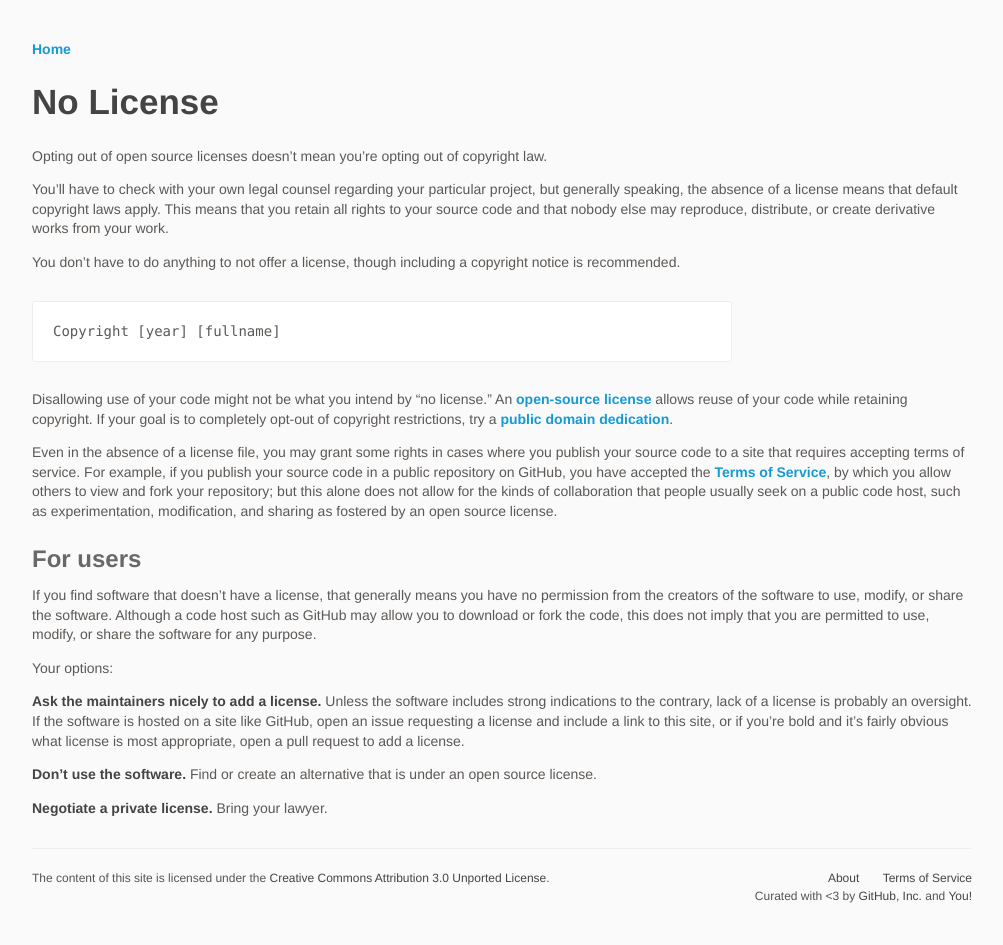
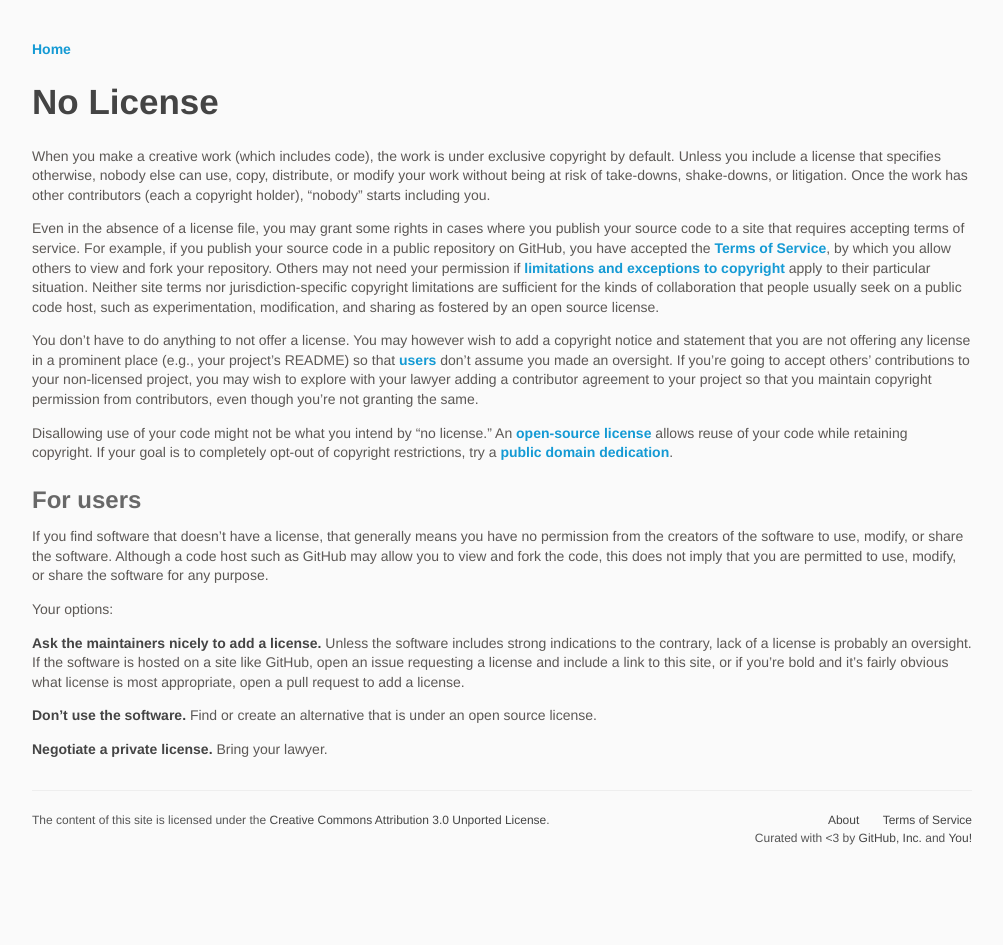
Before and after one commit to github/choosealicense.com, a Jekyll site: the page built from no-license.md, in a window 1280 px wide. Shown: the whole page, without its empty margins (138-1141 px from the left). Built offline with Jekyll 4.4.1, drawn with Linux system fonts in a browser that asks for light colours; some web fonts are replaced; after the commit the page ends 900 px from its top, so only the background shows below that.

Commit message:
Update no-license
- qualify "no [actions]" with "without being at risk..."
- mention exceptions and limitations, jurisdiction-specific
- mention that collaborators don't give you permission, either
- remove trivial example copyright notice, suggest adding statement symmetric with for-users section below
- suggest exploring contributor agreement so non-licensor has permission from contributors

closes #444 #445

```diff
--- a/no-license.md
+++ b/no-license.md
@@ -6,25 +6,17 @@ title: No License
 description: "You're under no obligation to choose a license and it's your right not to include one with your code or project. But please note that opting out of open source licenses doesn't mean you're opting out of copyright law."
 ---
 
-Opting out of open source licenses doesn't mean you're opting out of copyright law.
+When you make a creative work (which includes code), the work is under exclusive copyright by default. Unless you include a license that specifies otherwise, nobody else can use, copy, distribute, or modify your work without being at risk of take-downs, shake-downs, or litigation. Once the work has other contributors (each a copyright holder), “nobody” starts including you.
 
-You'll have to check with your own legal counsel regarding your particular project, but generally speaking, the absence of a license means that default copyright laws apply. This means that you retain all rights to your source code and that nobody else may reproduce, distribute, or create derivative works from your work.
+Even in the absence of a license file, you may grant some rights in cases where you publish your source code to a site that requires accepting terms of service. For example, if you publish your source code in a public repository on GitHub, you have accepted the [Terms of Service](https://help.github.com/articles/github-terms-of-service), by which you allow others to view and fork your repository. Others may not need your permission if [limitations and exceptions to copyright](https://en.wikipedia.org/wiki/Limitations_and_exceptions_to_copyright) apply to their particular situation. Neither site terms nor jurisdiction-specific copyright limitations are sufficient for the kinds of collaboration that people usually seek on a public code host, such as experimentation, modification, and sharing as fostered by an open source license.
 
-You don't have to do anything to not offer a license, though including a copyright notice is recommended.
-
-<div class="clearfix">
-<div class="license-body">
-<pre id="license-text">Copyright [year] [fullname]</pre>
-</div> <!-- /license-body -->
-</div>
+You don't have to do anything to not offer a license. You may however wish to add a copyright notice and statement that you are not offering any license in a prominent place (e.g., your project's README) so that [users](#for-users) don't assume you made an oversight. If you're going to accept others' contributions to your non-licensed project, you may wish to explore with your lawyer adding a contributor agreement to your project so that you maintain copyright permission from contributors, even though you're not granting the same.
 
 Disallowing use of your code might not be what you intend by "no license." An [open-source license](/) allows reuse of your code while retaining copyright. If your goal is to completely opt-out of copyright restrictions, try a [public domain dedication](/licenses/#unlicense).
 
-Even in the absence of a license file, you may grant some rights in cases where you publish your source code to a site that requires accepting terms of service. For example, if you publish your source code in a public repository on GitHub, you have accepted the [Terms of Service](https://help.github.com/articles/github-terms-of-service), by which you allow others to view and fork your repository; but this alone does not allow for the kinds of collaboration that people usually seek on a public code host, such as experimentation, modification, and sharing as fostered by an open source license.
-
 ## For users
 
-If you find software that doesn't have a license, that generally means you have no permission from the creators of the software to use, modify, or share the software. Although a code host such as GitHub may allow you to download or fork the code, this does not imply that you are permitted to use, modify, or share the software for any purpose.
+If you find software that doesn't have a license, that generally means you have no permission from the creators of the software to use, modify, or share the software. Although a code host such as GitHub may allow you to view and fork the code, this does not imply that you are permitted to use, modify, or share the software for any purpose.
 
 Your options:
 
```
